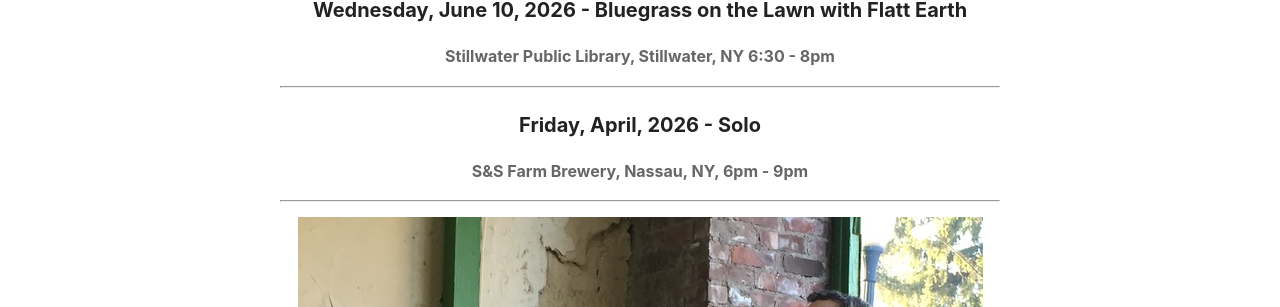
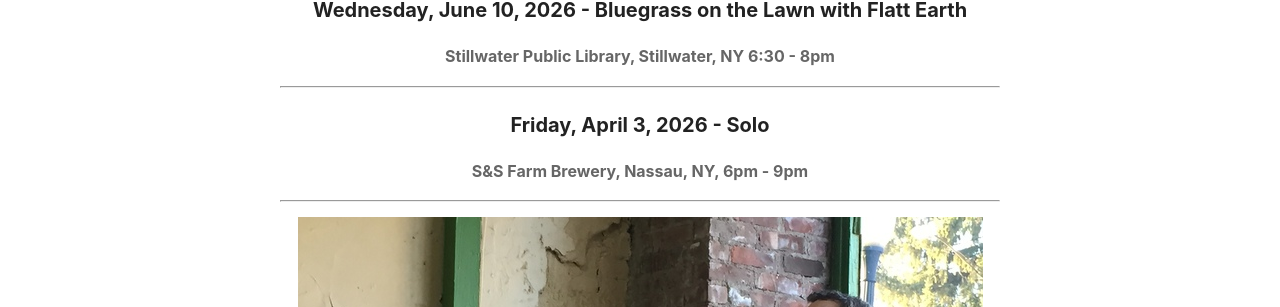
Before and after one commit to thisjaymaloney/thisjaymaloney.github.io, a Jekyll site: the page built from _pages/shows.md, in a window 1280 px wide. Shown: the part 257-564 px from the top of the page. Built offline with Jekyll 4.4.1, drawn with Linux system fonts in a browser that asks for light colours.

Commit message:
Update shows.md

```diff
--- a/_pages/shows.md
+++ b/_pages/shows.md
@@ -6,7 +6,7 @@ title: Shows
 ### Wednesday, June 10, 2026 - Bluegrass on the Lawn with Flatt Earth
 #### Stillwater Public Library, Stillwater, NY 6:30 - 8pm
 ---
-### Friday, April, 2026 - Solo
+### Friday, April 3, 2026 - Solo
 #### S&S Farm Brewery, Nassau, NY, 6pm - 9pm
 ---
 <p style="text-align:center;">
```
